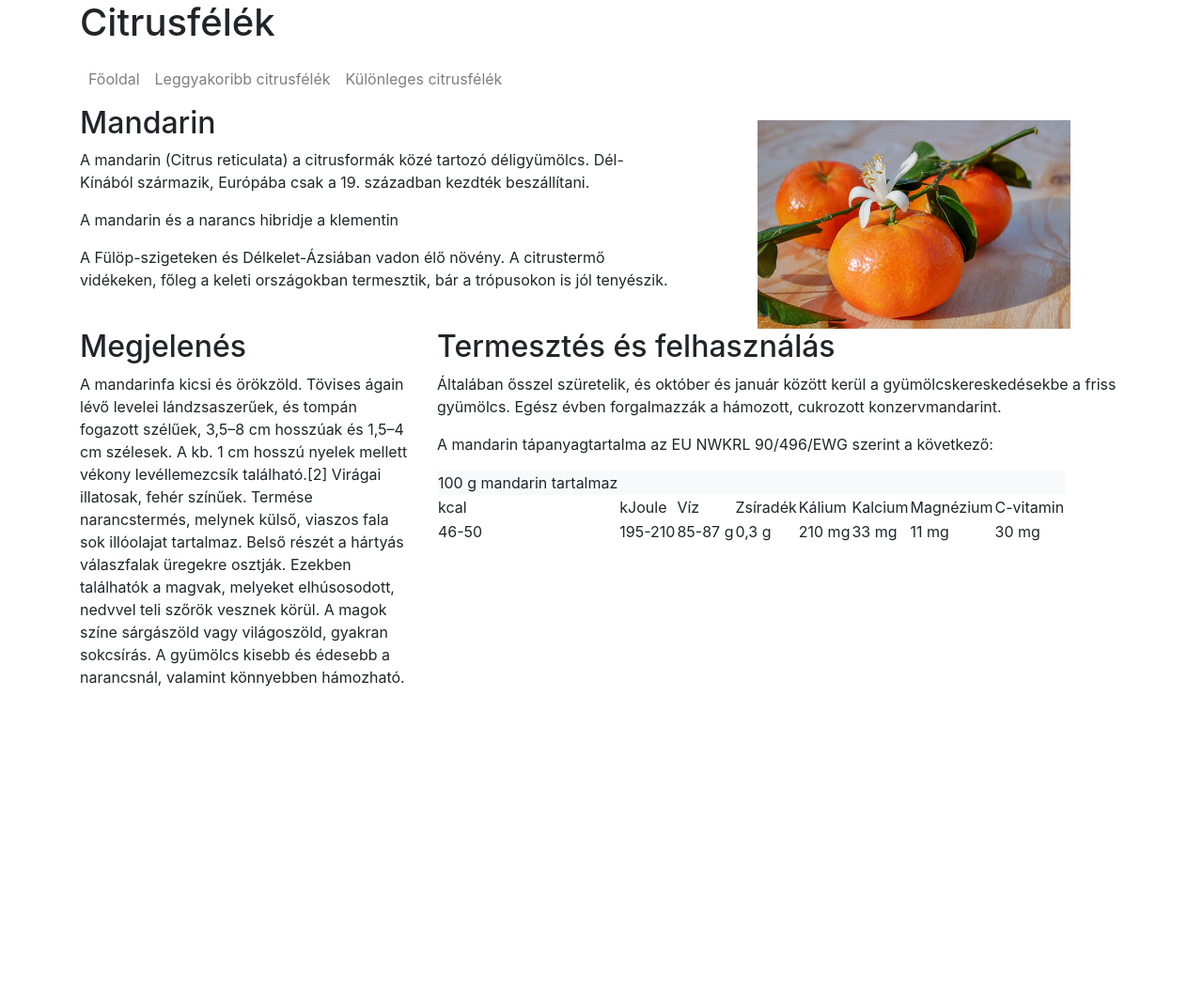
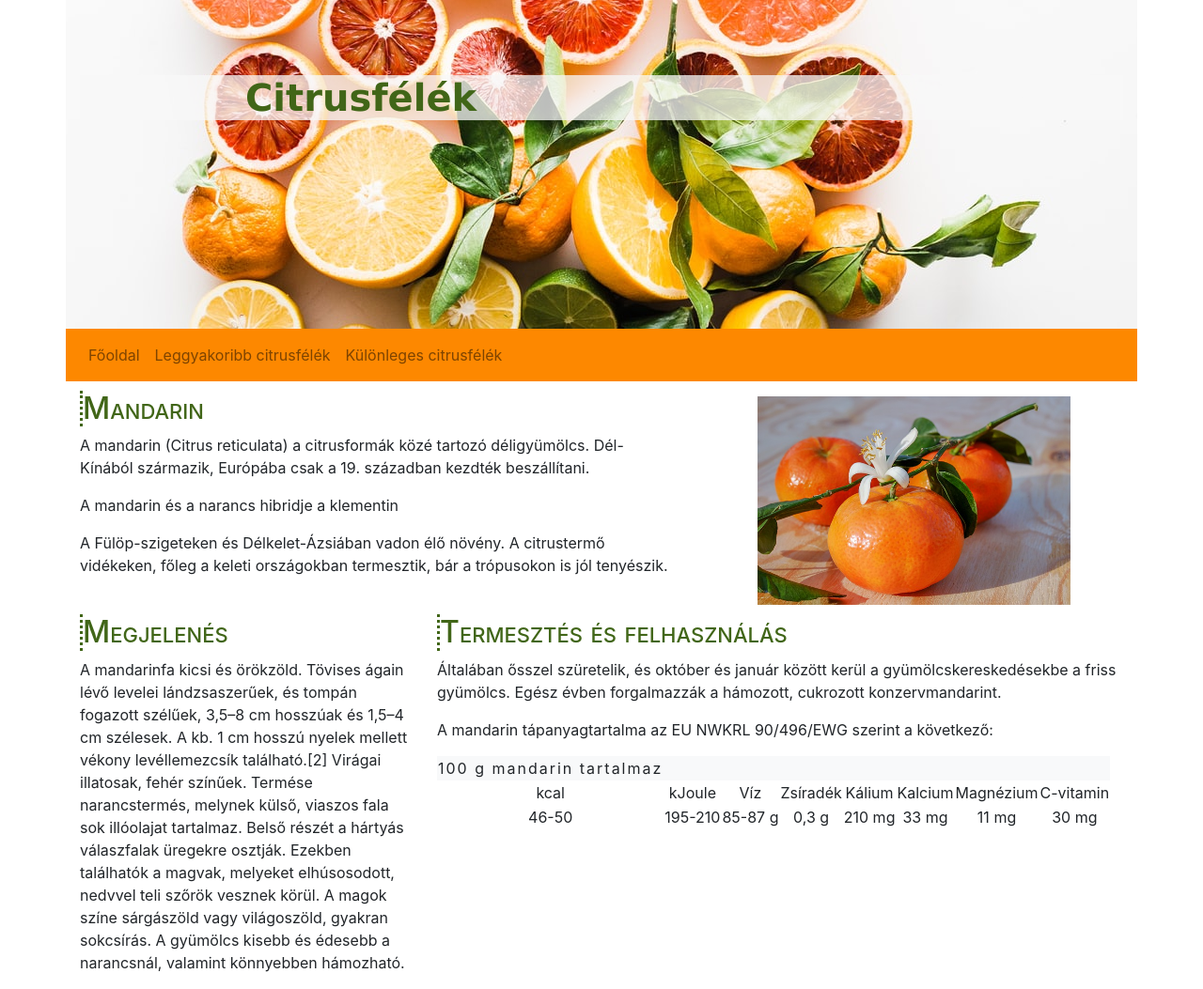
Before and after one commit to AMMMarwan/oraiMunkak, a plain HTML site: page citrusok/mandarin.html in a window 1280 px wide. Shown: the whole page at 94% size. Before the commit the page ends 800 px from the top, so only its background shows below. Drawn offline with Linux system fonts and the light colour scheme.

Commit message:
gyumolcsok

```diff
--- a/citrusok/mandarin.html
+++ b/citrusok/mandarin.html
@@ -2,8 +2,10 @@
 <html>
 
 <head>
+    <meta charset="UTF-8">
     <meta name="viewport" content="width=device-width, initial-scale=1, shrink-to-fit=no">
     <link rel="stylesheet" href="bootstrap/css/bootstrap.min.css">
+    <link rel="stylesheet" href="css/style.css">
 </head>
 
 <body>
```
